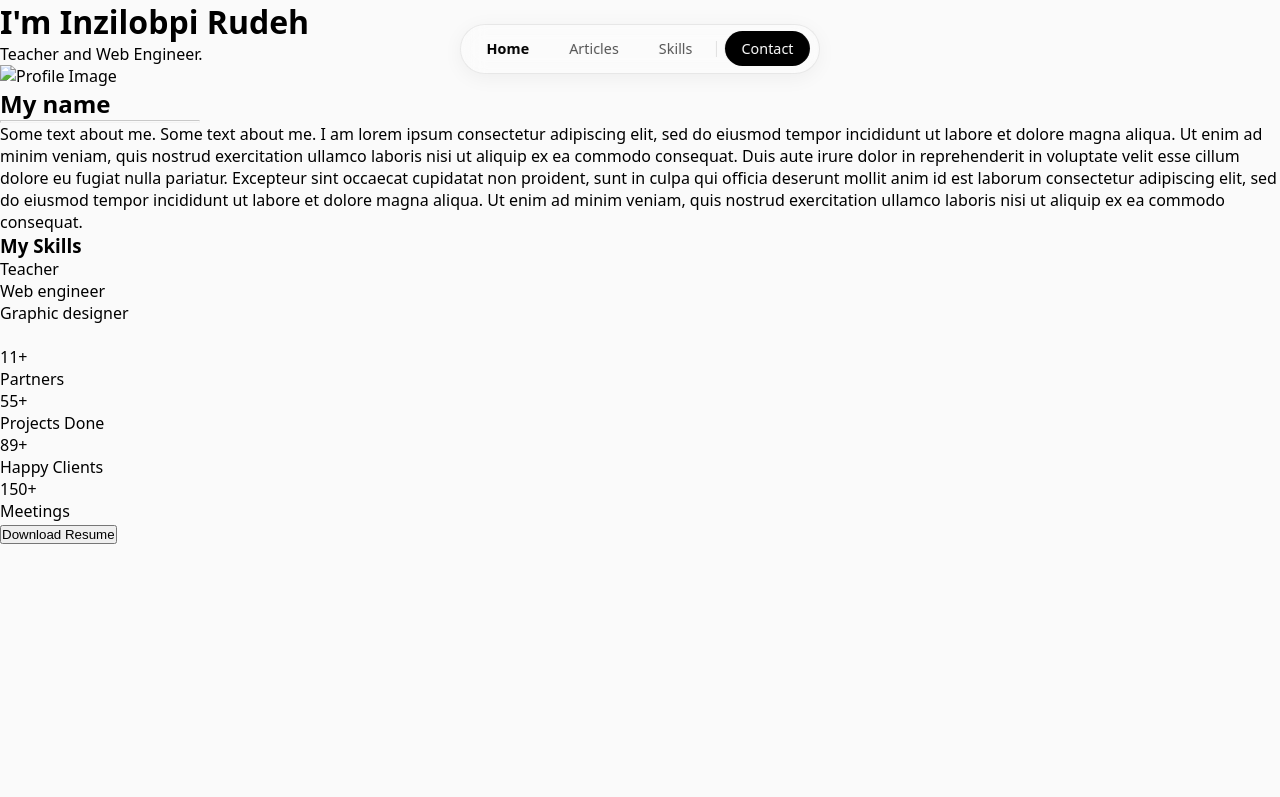
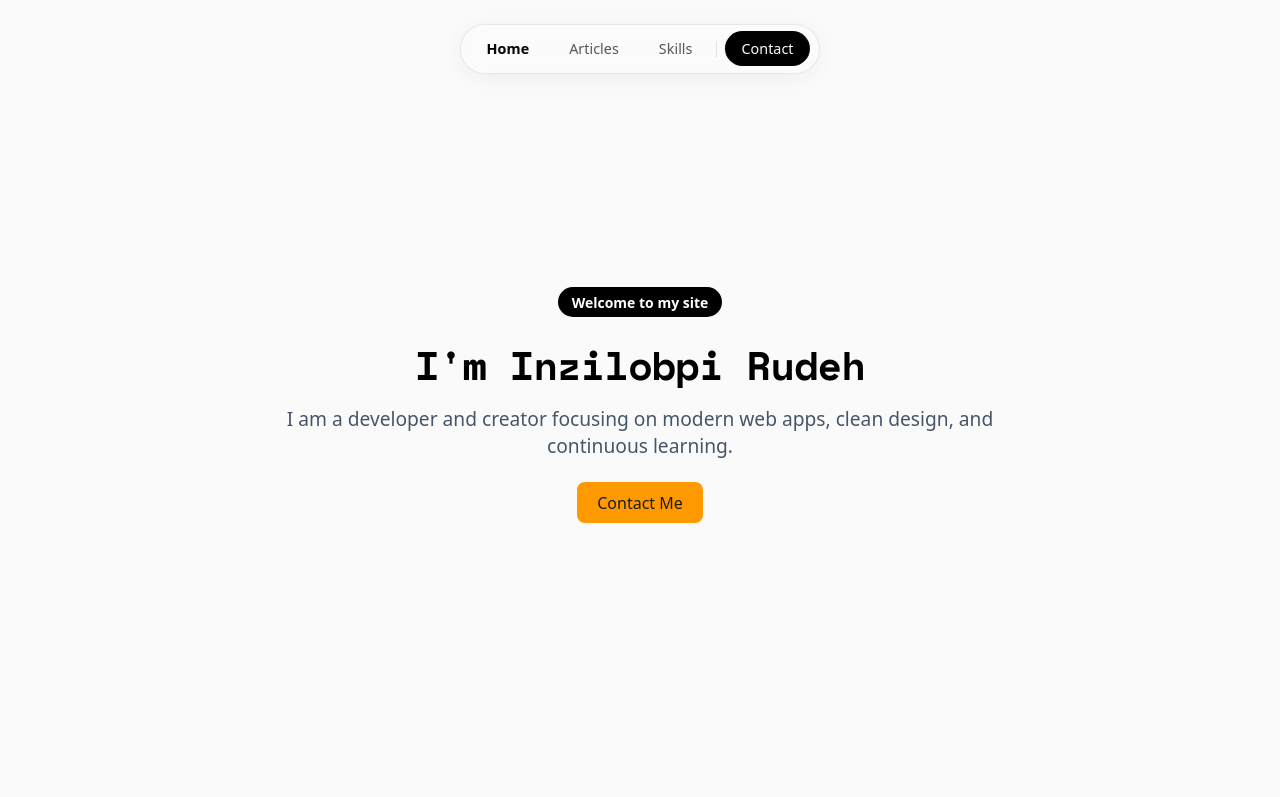
Before and after one commit to Zizni/Basic-HTML-Website, a plain HTML site: page index.html in a window 1280 px wide. Shown: the top 797 px of the page. Drawn offline with nearby package versions, Linux system fonts and the light colour scheme; a web font is replaced by a local one.

Commit message:
finish building the landing page.
￼
Conversation with Gemini
Where should we start?

```diff
--- a/index.html
+++ b/index.html
@@ -9,8 +9,9 @@
 
     <link rel="preconnect" href="https://fonts.googleapis.com">
     <link rel="preconnect" href="https://fonts.gstatic.com" crossorigin>
-    <link href="https://fonts.googleapis.com/css2?family=Space+Grotesk:wght@700&display=swap" rel="stylesheet">
-
+    <link
+        href="https://fonts.googleapis.com/css2?family=Isometra&family=Oswald:wght@200..700&family=Space+Grotesk:wght@700&family=Space+Mono:ital,wght@0,400;0,700;1,400;1,700&display=swap"
+        rel="stylesheet">
 
     <!-- CSS link -->
 
@@ -29,15 +30,19 @@
         <a href="#contact" class="pill-contact">Contact</a>
     </nav>
 
-    <!-- Page Content -->
-    <div>
         <!-- Landing Page -->
-        <header>
-            <h1><span>I'm</span> Inzilobpi Rudeh</h1>
-            <p>Teacher and Web Engineer.</p>
-            <Img src="images/profile.jpg" alt="Profile Image"></Img>
-        </header>
+        <section id="home" class="hero">
+            <div class="hero-content">
+                <span class="badge">Welcome to my site</span>
+                <h1>I'm Inzilobpi Rudeh</h1>
+                <p>I am a developer and creator focusing on modern web apps, clean design, and continuous learning.</p>
+                <div class="hero-actions">
+                    <a href="#contact" class="btn-primary">Contact Me</a>
+                </div>
+            </div>
+        </section>
 
+        </section>
         <!-- Hero section -->
         <div>
             <h2>My name</h2>
--- a/styles/styles.css
+++ b/styles/styles.css
@@ -11,6 +11,24 @@ body {
   background-color: #fafafa;
   font-family: system-ui, -apple-system, sans-serif;
 }
+
+/* Buttons */
+.btn-primary {
+  background-color: rgb(255, 153, 0);
+  color: #1b1a1a !important;
+  padding: 0.6rem 1.25rem;
+  border-radius: 8px;
+  text-decoration: none;
+  font-weight: 500;
+  transition: background-color 0.2s;
+}
+
+.btn-primary:hover {
+  background-color: var(--primary-hover);
+}
+
+
+/* Pill Navbar Styles */
 
 .pill-navbar {
   position: fixed;
@@ -64,3 +82,53 @@ body {
   background-color: #222;
   color: #fff;
 }
+
+
+/* -- Landing Page Styles -- */
+
+.hero {
+  min-height: 100vh;
+  justify-content: center;
+  display: flex;
+  text-align: center;
+  align-items: center;
+  padding: 2rem 1.5rem;
+}
+
+.hero-content {
+  max-width: 800px;
+}
+
+.badge {
+  background-color: #000;
+  color: #fff;
+  font-size: 0.875rem;
+  font-weight: 600;
+  padding: 0.35rem 0.85rem;
+  border-radius: 9999px;
+  display: inline-block;
+  margin-bottom: 1.5rem;
+}
+
+.hero h1 {
+  font-family: "Space Mono", sans-serif;
+  font-optical-sizing: auto;
+  font-weight: 800;
+  line-height: 1.2;
+  margin-bottom: 1rem;
+  font-size: 2.5rem;
+  letter-spacing: -0.02em;
+  text-decoration: uppercase;
+}
+
+.hero p {
+  font-size: 1.2rem;
+  color: #475569;
+  margin-bottom: 2rem;
+}
+
+.hero action  {
+  display: flex;
+  gap: 1rem;
+  justify-content: center;
+}
```
